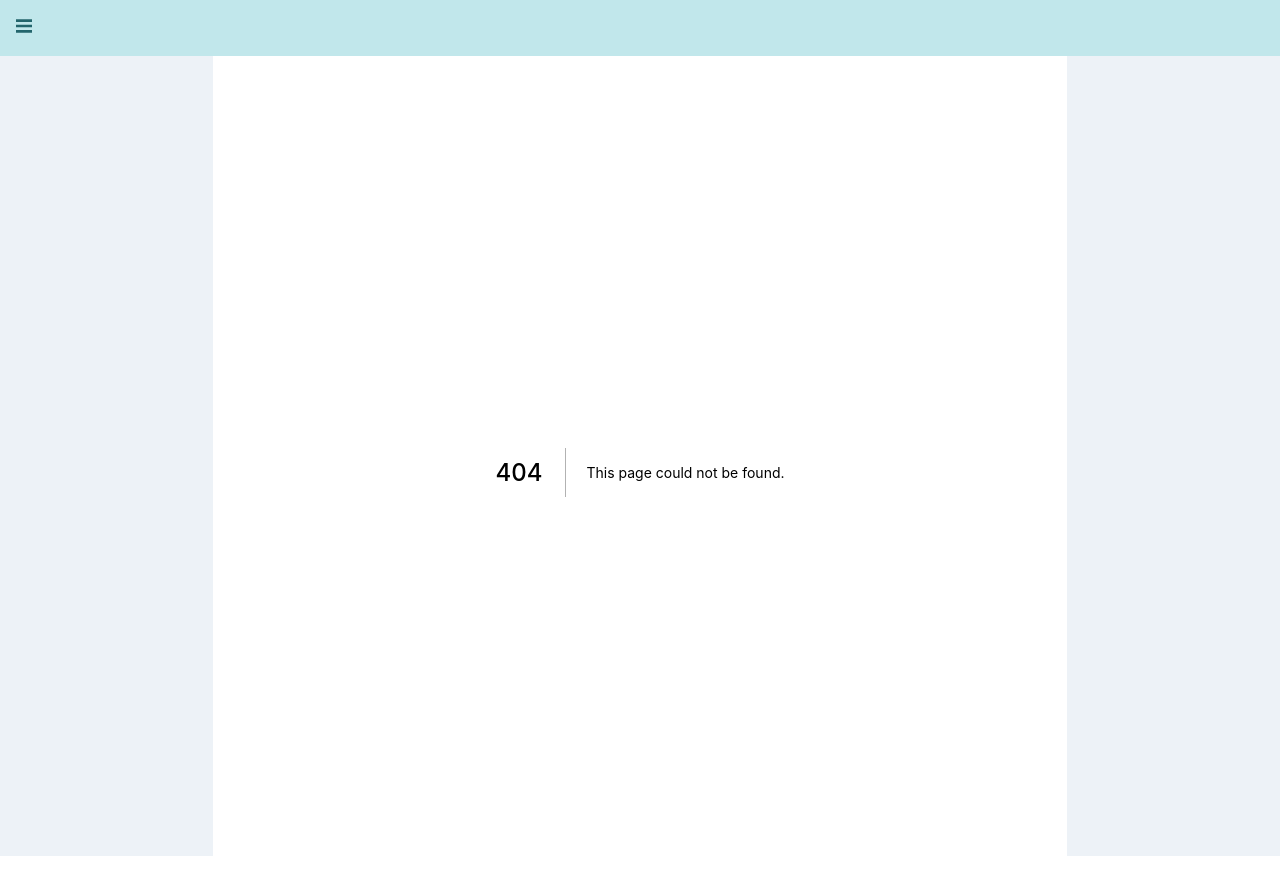
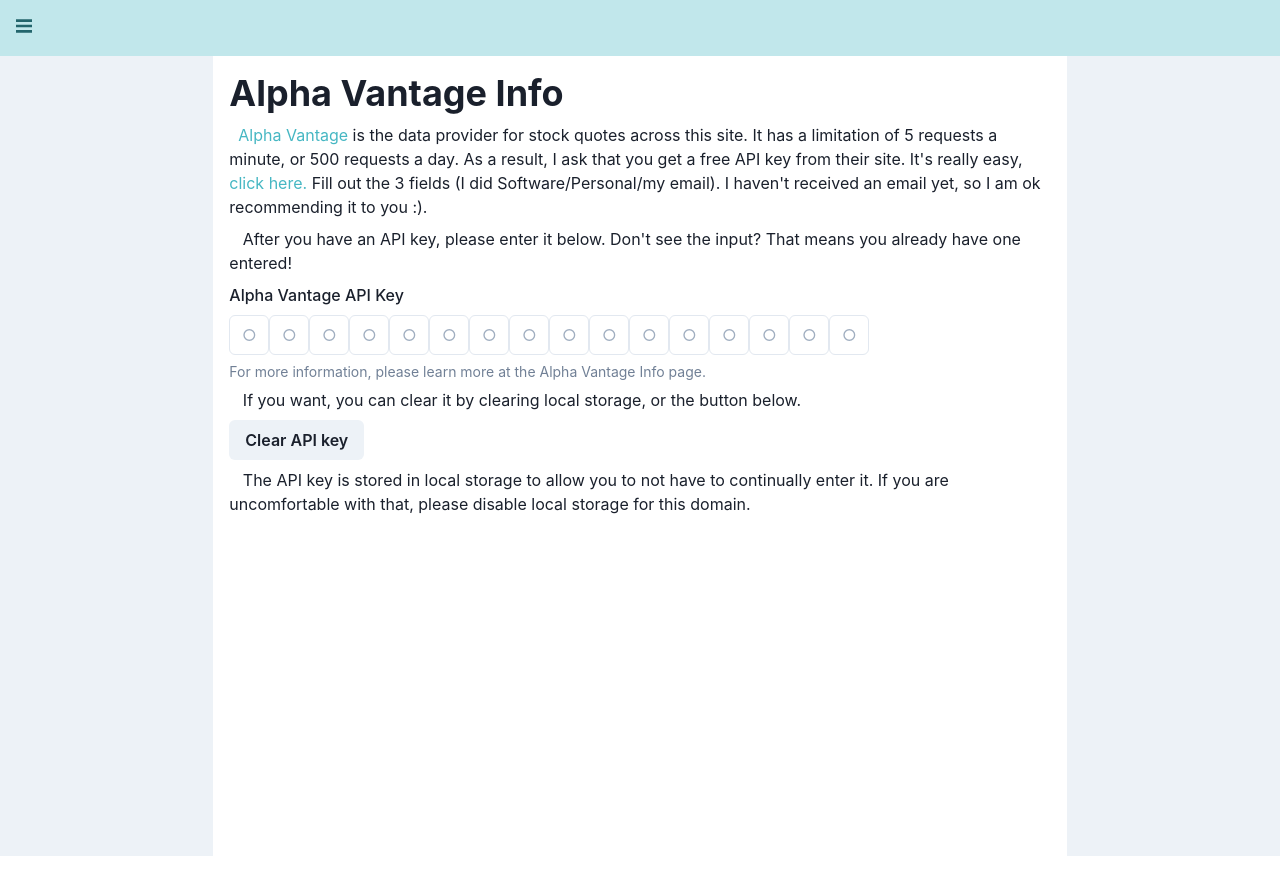
Before and after one commit to m3fawner/ssr-study, a Next.js app: page /alpha-vantage-info in a window 1280 px wide. Before the commit this address had no page. Built offline with nearby package versions, Linux system fonts and the light colour scheme.

Commit message:
feat: Add AlphaVantage page, add home content.

```diff
--- /dev/null
+++ b/pages/alpha-vantage-info.jsx
@@ -0,0 +1,53 @@
+import Head from 'next/head';
+import {
+  Text, Heading, Link, Button,
+} from '@chakra-ui/react';
+import { useContext } from 'react';
+import { context } from '../src/hooks/useGlobalState';
+import AlphaVantageAPIKeyEntry from '../src/components/AlphaVantageAPIKeyEntry';
+
+const AlphaVantageInfo = () => {
+  const { setAlphaVantageAPIKey } = useContext(context);
+  return (
+    <>
+      <Head>
+        <title>FICarious | Alpha vantage info</title>
+        <link rel="icon" href="/favicon-32x32.png" />
+      </Head>
+      <Heading mb="2">
+        Alpha Vantage Info
+      </Heading>
+      <Text>
+      &nbsp;&nbsp;
+        <Link href="https://www.alphavantage.co/" color="brand.600" isExternal>Alpha Vantage</Link>
+        {' '}
+        is the data provider for stock quotes across this site.
+        It has a limitation of 5 requests a minute, or 500 requests a day.
+        As a result, I ask that you get a free API key from their site.
+        It&apos;s really easy,
+        {' '}
+        <Link href="https://www.alphavantage.co/support/#api-key" color="brand.600" isExternal>click here.</Link>
+        {' '}
+        Fill out the 3 fields (I did Software/Personal/my email).
+        I haven&apos;t received an email yet, so I am ok recommending it to you :).
+      </Text>
+      <Text my="2">
+        &nbsp;&nbsp;
+        After you have an API key, please enter it below. Don&apos;t see the input?
+        That means you already have one entered!
+      </Text>
+      <AlphaVantageAPIKeyEntry />
+      <Text my="2">
+        &nbsp;&nbsp;
+        If you want, you can clear it by clearing local storage, or the button below.
+      </Text>
+      <Button onClick={() => setAlphaVantageAPIKey('')}>Clear API key</Button>
+      <Text mt="2">
+        &nbsp;&nbsp;
+        The API key is stored in local storage to allow you to not have to continually enter it.
+        If you are uncomfortable with that, please disable local storage for this domain.
+      </Text>
+    </>
+  );
+};
+export default AlphaVantageInfo;
--- a/pages/net-proceeds.jsx
+++ b/pages/net-proceeds.jsx
@@ -5,8 +5,8 @@
 const NetProceeds = () => (
   <>
     <Head>
-      <title>Net RSU grant proceeds</title>
-      <link rel="icon" href="/favicon.ico" />
+      <title>FIcarious | Net RSU grant proceeds</title>
+      <link rel="icon" href="/favicon-32x32.png" />
     </Head>
     <AlphaVantageAPIKeyEntry />
     <EstimatedNetGrant />
--- a/src/components/AlphaVantageAPIKeyEntry.jsx
+++ b/src/components/AlphaVantageAPIKeyEntry.jsx
@@ -1,35 +1,39 @@
 import {
-  PinInput, PinInputField, FormControl, FormLabel, FormHelperText, Link, Alert, AlertIcon,
+  PinInput, PinInputField, FormControl, FormLabel, FormHelperText, Link,
 } from '@chakra-ui/react';
+import NextLink from 'next/link';
 import PropTypes from 'prop-types';
 import { useContext } from 'react';
 import { context } from '../hooks/useGlobalState';
 
 const AlphaVantageAPIKeyEntry = ({ count }) => {
-  const { setAlphaVantageAPIKey, alphaVantageAPIKey } = useContext(context);
+  const { setAlphaVantageAPIKey, alphaVantageAPIKey } = useContext(context) ?? {};
   return (
     alphaVantageAPIKey ? null : (
-      <>
-        <Alert status="info">
-          <AlertIcon />
-          This page uses local storage for this API key to prevent unnecessary entry.
-          Please disable local storage if you are uncomfortable with that.
-        </Alert>
       <FormControl id="apiKey">
         <FormLabel>Alpha Vantage API Key</FormLabel>
-          <PinInput defaultValue={alphaVantageAPIKey} id="apiKey" onComplete={setAlphaVantageAPIKey} mask type="alphanumeric">
+        <PinInput
+          defaultValue={alphaVantageAPIKey}
+          id="apiKey"
+          onComplete={(val) => {
+            if (val) setAlphaVantageAPIKey(val);
+          }}
+          mask
+          type="alphanumeric"
+        >
           {new Array(count).fill(null).map((_, i) => (
             // eslint-disable-next-line react/no-array-index-key
             <PinInputField key={i} />
           ))}
         </PinInput>
         <FormHelperText>
-            To begin using this site, get a free Alpha Vantage API key
+          For more information, please learn more at the
           {' '}
-            <Link target="_blank" href="https://www.alphavantage.co/support/#api-key">here.</Link>
+          <Link as={NextLink} href="/alpha-vantage-info">Alpha Vantage Info</Link>
+          {' '}
+          page.
         </FormHelperText>
       </FormControl>
-      </>
     )
   );
 };
--- a/src/components/EstimatedNetGrant.jsx
+++ b/src/components/EstimatedNetGrant.jsx
@@ -56,7 +56,7 @@
   amount: PropTypes.number.isRequired,
 };
 const HelpItem = ({ label, body }) => (
-  <Container py="4" borderWidth="1px" borderColor="gray.400" borderStyled="solid" bg="white" borderRadius="md">
+  <Container py="4" borderWidth="1px" borderColor="gray.400" borderStyle="solid" bg="white" borderRadius="md">
     <Text fontSize="lg" as="strong">{label}</Text>
     <Text>
       {body}
--- a/src/components/Header.jsx
+++ b/src/components/Header.jsx
@@ -1,5 +1,5 @@
-import { useContext } from 'react';
 import PropTypes from 'prop-types';
+import NextLink from 'next/link';
 import {
   Drawer,
   DrawerOverlay,
@@ -10,14 +10,16 @@
   useDisclosure,
   Box,
   Icon,
-  Button,
+  Link,
 } from '@chakra-ui/react';
-import { context } from '../hooks/useGlobalState';
 import MenuIcon from '../svgs/menu.svg';
 
-const PageMenu = ({ isOpen, onClose }) => {
-  const { setAlphaVantageAPIKey } = useContext(context);
-  return (
+const ROUTES = {
+  '/': 'Home',
+  '/net-proceeds': 'Net Proceeds',
+  '/alpha-vantage-info': 'Alpha Vantage Info',
+};
+const PageMenu = ({ isOpen, onClose }) => (
   <Drawer
     isOpen={isOpen}
     onClose={onClose}
@@ -28,13 +30,19 @@
         <DrawerCloseButton />
         <DrawerHeader>Menu</DrawerHeader>
         <DrawerBody>
-            <Button onClick={() => setAlphaVantageAPIKey('')}>Clear API key</Button>
+          {Object.entries(ROUTES).map(([href, label]) => (
+            <Box key={href}>
+              <NextLink href={href} passHref>
+                {/* eslint-disable-next-line jsx-a11y/anchor-is-valid */}
+                <Link>{label}</Link>
+              </NextLink>
+            </Box>
+          ))}
         </DrawerBody>
       </DrawerContent>
     </DrawerOverlay>
   </Drawer>
 );
-};
 PageMenu.propTypes = {
   isOpen: PropTypes.bool.isRequired,
   onClose: PropTypes.func.isRequired,
```
Also changed, not shown: pages/index.jsx (+23 -12 lines), public/favicon-32x32.png (added), 1 other file (tests, documents, lock files or other folders). Lines whose indentation alone changed are shown as unchanged.
